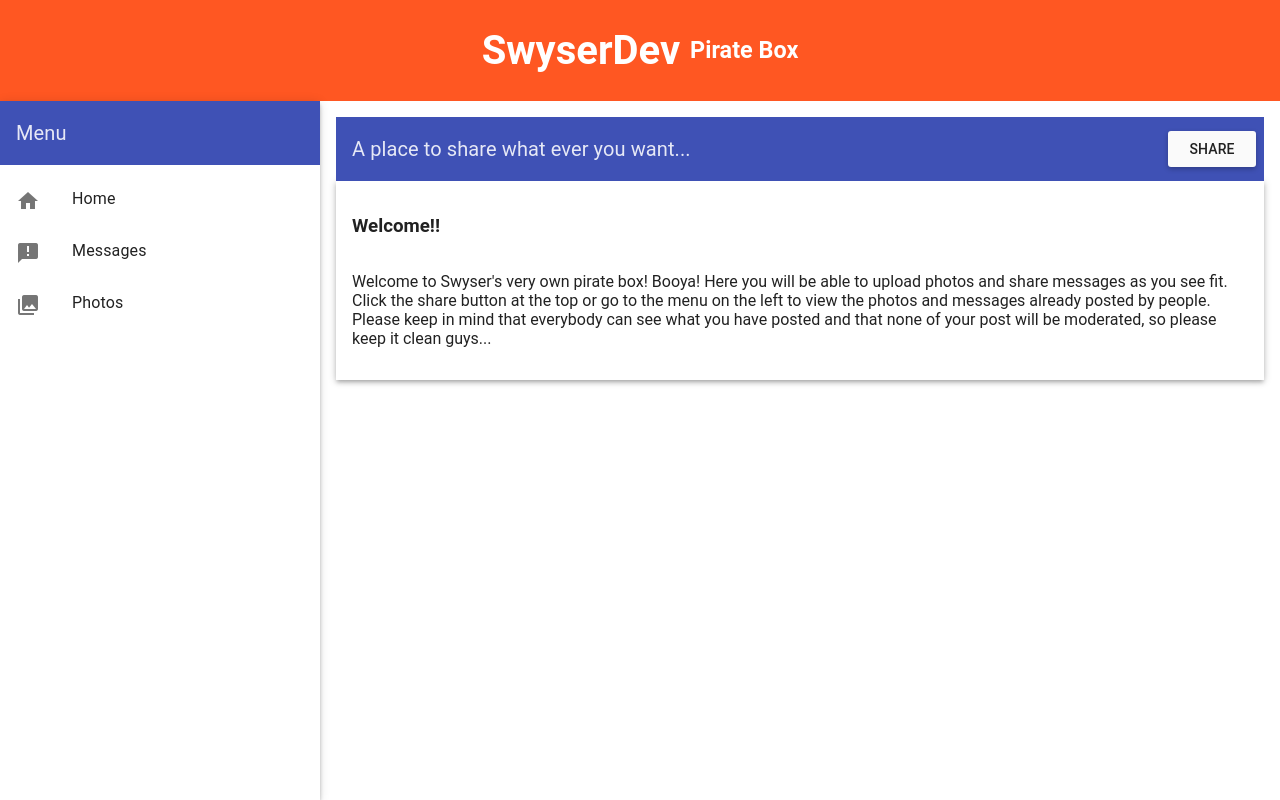
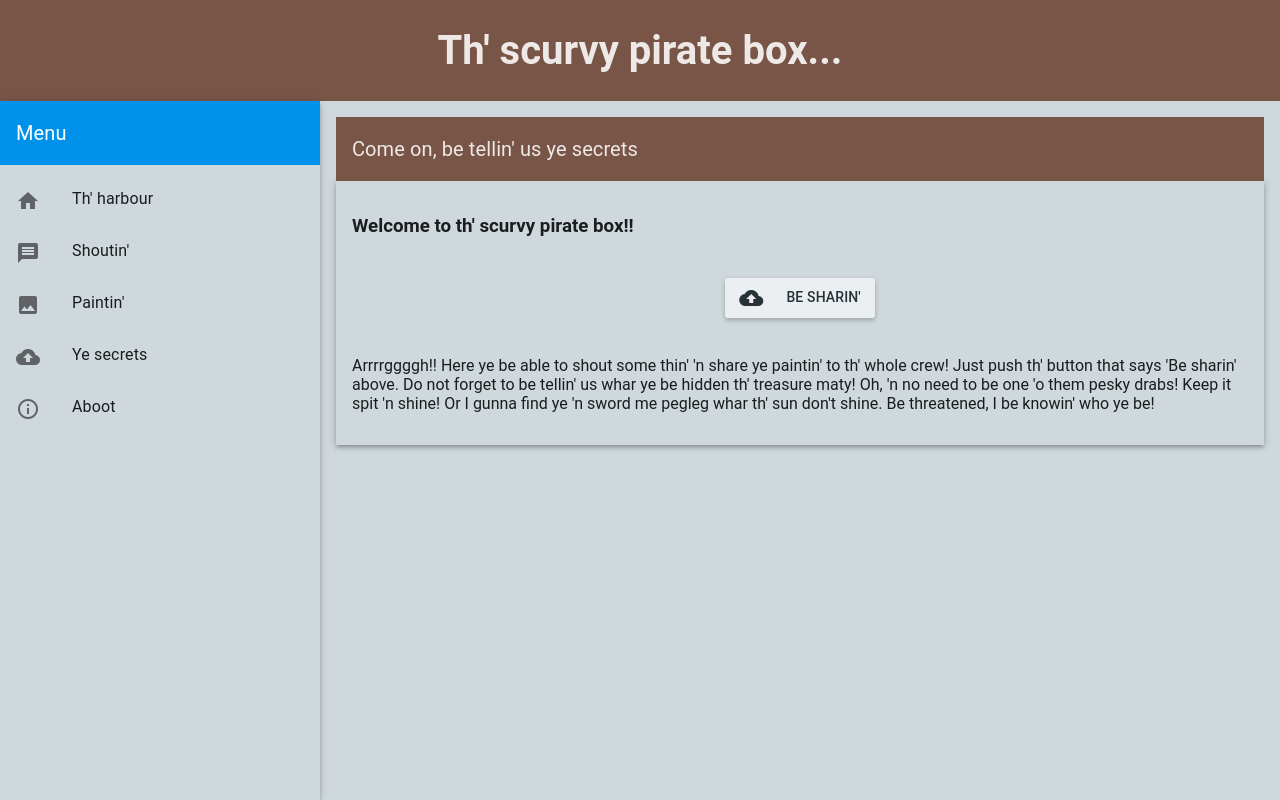
Before and after one commit to SwyserDev/rpiPirateBox, a website: page index.html in a window 1280 px wide. Drawn offline with Linux system fonts and the light colour scheme; some packages are replaced by stand-ins of ours; files whose address does not match are found by name.

Commit message:
Great progress!
I have changed allot of things! I have changed all the wording,
theming, added some new controllers, new views and started with the
upload of messages and pictures. Yaaargggg!

```diff
--- a/app/app.js
+++ b/app/app.js
@@ -2,7 +2,7 @@
 
 var rpiApp = angular.module('rpiApp', ['ngRoute', 'ngMaterial']);
 
-rpiApp.config(function($routeProvider){
+rpiApp.config(function($routeProvider) {
   $routeProvider.
   when('/home', {
     templateUrl: 'app/views/homeView.html',
@@ -20,7 +20,21 @@ rpiApp.config(function($routeProvider){
     templateUrl: 'app/views/uploadView.html',
     controller: 'UploadController'
   }).
+  when('/about', {
+    templateUrl: 'app/views/aboutView.html',
+    controller: 'AboutController'
+  }).
   otherwise({
     redirectTo: '/home'
   });
 });
+
+
+rpiApp.config(function($mdThemingProvider) {
+    $mdThemingProvider
+    .theme('default')
+    .primaryPalette('brown')
+    .accentPalette('light-blue')
+    .warnPalette('red')
+    .backgroundPalette('blue-grey');
+});
--- a/app/views/homeView.html
+++ b/app/views/homeView.html
@@ -1,19 +1,29 @@
 <md-toolbar>
   <div class="md-toolbar-tools">
     <h2>
-      <span>A place to share what ever you want...</span>
+      <span>Come on, be tellin' us ye secrets</span>
     </h2>
     <span flex></span>
-        <md-button class="md-raised" aria-label="Share" ng-click="go('/upload')">
-            Share
-        </md-button>
+
   </div>
 </md-toolbar>
 
 <md-whiteframe class="md-whiteframe-3dp" layout-padding>
-    <h3>Welcome!!</h3>
+  <h3>Welcome to th' scurvy pirate box!!</h3>
+  <md-content layout="row">
+    <div flex>
+
+    </div>
+    <md-button class="md-raised" layout-padding aria-label="Share" ng-click="go('/upload')">
+      <md-icon class="material-icons">cloud_upload</md-icon> &nbsp;Be sharin'
+    </md-button>
+    <div flex>
+
+    </div>
+  </md-content>
   <p>
-        Welcome to Swyser's very own pirate box! Booya!
-        Here you will be able to upload photos and share messages as you see fit. Click the share button at the top or go to the menu on the left to view the photos and messages already posted by people. Please keep in mind that everybody can see what you have posted and that none of your post will be moderated, so please keep it clean guys...
+    Arrrrggggh!! Here ye be able to shout some thin' 'n share ye paintin' to th' whole crew! Just push th' button that says 'Be sharin' above. Do not forget to be tellin' us whar ye be hidden th' treasure maty! Oh, 'n no need to be one 'o them pesky drabs!
+    Keep it spit 'n shine! Or I gunna find ye 'n sword me pegleg whar th' sun don't shine. Be threatened, I be knowin' who ye be!
+
   </p>
 </md-whiteframe>
--- a/index.html
+++ b/index.html
@@ -15,21 +15,20 @@
     <link rel="stylesheet" href="fonts/material-icons.css" />
 </head>
 
-<body layout="column" ng-cloak ng-controller="RootController">
+<body layout="column" ng-cloak ng-controller="RootController" ng-cloak>
 
-    <md-toolbar layout="row" class="md-warn">
+    <md-toolbar layout="row">
         <md-button ng-click="toggleSidenav('left')" hide-gt-sm>
             <md-icon class="material-icons">menu</md-icon>
         </md-button>
         <div flex layout="row" layout-align="center center">
-            <h1>SwyserDev&nbsp</h1>
-            <h3>Pirate Box</h3>
+            <h1>Th' scurvy pirate box...</h1>
         </div>
     </md-toolbar>
 
     <div layout="row" flex>
         <md-sidenav class="md-whiteframe-z2" layout="column" md-component-id="left" md-is-locked-open="$mdMedia('gt-sm')">
-            <md-toolbar>
+            <md-toolbar class="md-accent md-hue-3">
                 <div class="md-toolbar-tools">
                     <h2 class="md-flex">Menu</h2>
                 </div>
@@ -37,20 +36,27 @@
             <md-list>
                 <md-list-item ng-click="go('/home')" class="">
                     <md-icon class="material-icons">home</md-icon>
-                    <p> Home </p>
-                    <!-- <md-switch class="md-secondary" ng-model="setting.enabled"></md-switch> -->
+                    <p> Th' harbour </p>
                 </md-list-item>
 
                 <md-list-item ng-click="go('/messages')">
-                    <md-icon class="material-icons">announcement</md-icon>
-                    <p> Messages </p>
-                    <!-- <md-switch class="md-secondary" ng-model="setting.enabled"></md-switch> -->
+                    <md-icon class="material-icons">message</md-icon>
+                    <p> Shoutin' </p>
                 </md-list-item>
 
                 <md-list-item ng-click="go('/photos')">
-                    <md-icon class="material-icons">collections</md-icon>
-                    <p> Photos </p>
-                    <!-- <md-switch class="md-secondary" ng-model="setting.enabled"></md-switch> -->
+                    <md-icon class="material-icons">photo</md-icon>
+                    <p> Paintin' </p>
+                </md-list-item>
+
+                <md-list-item ng-click="go('/upload')">
+                    <md-icon class="material-icons">cloud_upload</md-icon>
+                    <p> Ye secrets </p>
+                </md-list-item>
+
+                <md-list-item ng-click="go('/about')">
+                    <md-icon class="material-icons">info_outline</md-icon>
+                    <p> Aboot </p>
                 </md-list-item>
             </md-list>
         </md-sidenav>
```
Also changed, not shown: app/controllers/aboutController.js (added, +7 -0 lines), app/views/aboutView.html (added, +14 -0 lines), app/views/messagesView.html (+10 -4 lines), app/views/photosView.html (+7 -1 lines), app/views/uploadView.html (+33 -9 lines). Lines whose indentation alone changed are shown as unchanged.
